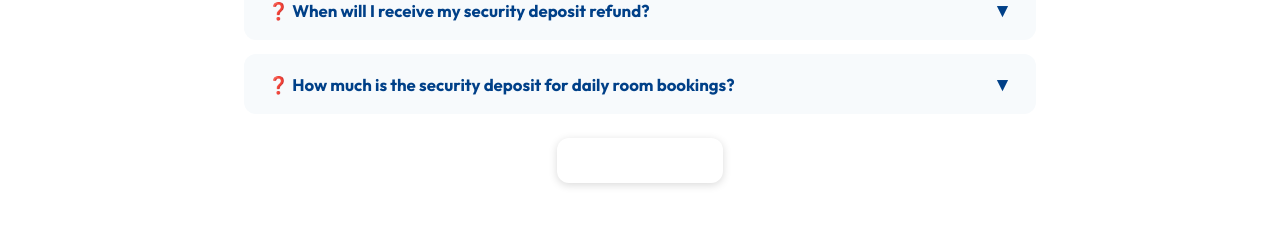
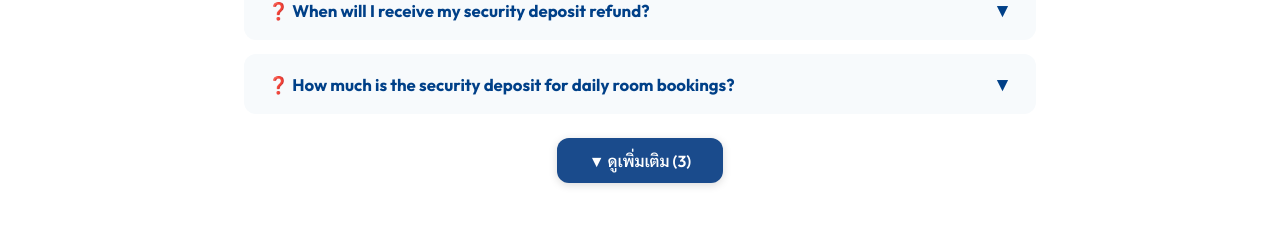
Before and after one commit to Samutsakorn888/Mahachai001, a React (Vite) app: page / in a window 1280 px wide. Shown: the part 6320-6553 px from the top of the page. Built offline with nearby package versions, Linux system fonts and the light colour scheme; no server answers; the database is empty.

Commit message:
Fix FAQ show more button: use explicit colors and text

```diff
--- a/src/components/Faq.tsx
+++ b/src/components/Faq.tsx
@@ -82,11 +82,11 @@ export const Faq: React.FC<FaqProps> = ({ t }) => {
             <button
               onClick={() => { setShowAll(!showAll); if (showAll) setOpenIdx(null); }}
               style={{
-                background: 'linear-gradient(135deg, var(--primary-color), var(--primary-dark))',
-                color: 'white',
+                background: '#1a4b8c',
+                color: '#ffffff',
                 border: 'none',
                 padding: '12px 32px',
-                borderRadius: 'var(--border-radius-md)',
+                borderRadius: '12px',
                 fontSize: '1rem',
                 fontWeight: '600',
                 cursor: 'pointer',
@@ -95,8 +95,8 @@ export const Faq: React.FC<FaqProps> = ({ t }) => {
               }}
             >
               {showAll
-                ? (t.faqShowLess || '▲ ย่อรายการ')
-                : `▼ ${t.faqShowMore || 'ดูเพิ่มเติม'} (${allItems.length - 3})`}
+                ? '▲ ย่อรายการ'
+                : `▼ ดูเพิ่มเติม (${allItems.length - 3})`}
             </button>
           </div>
         )}
```
